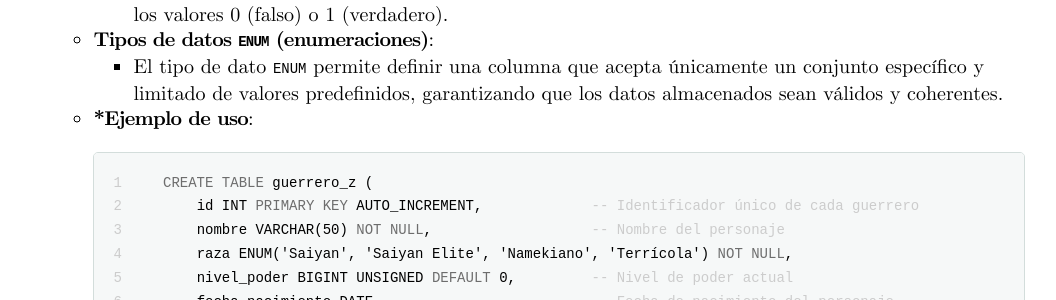
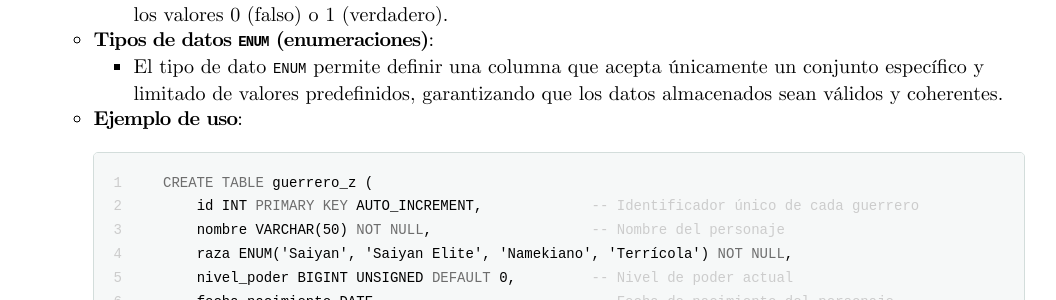
Before and after one commit to TeoRojas/teorojas.github.io, a Jekyll site: the page built from bases-de-datos/UD04-teoria.md, in a window 1280 px wide and 900 px high, scrolled down 12019 px. Shown: the part 154-454 px from the top of the window, without its empty margins (121-1177 px from the left). Built offline with Jekyll 4.4.1, drawn with Linux system fonts in a browser that asks for light colours; nearby versions of some CDN libraries.

Commit message:
BBDD.UD04-> ENUM Added

````diff
--- a/bases-de-datos/UD04-teoria.md
+++ b/bases-de-datos/UD04-teoria.md
@@ -362,8 +362,7 @@ En este ejemplo:
     - **Tipos de datos `ENUM` (enumeraciones)**:
         - El tipo de dato `ENUM` permite definir una columna que acepta únicamente un conjunto específico y limitado de valores predefinidos, garantizando que los datos almacenados sean válidos y coherentes.
 
-
-    - ***Ejemplo de uso**:
+    - **Ejemplo de uso**:
         ```sql
         CREATE TABLE guerrero_z (
             id INT PRIMARY KEY AUTO_INCREMENT,             -- Identificador único de cada guerrero
````
